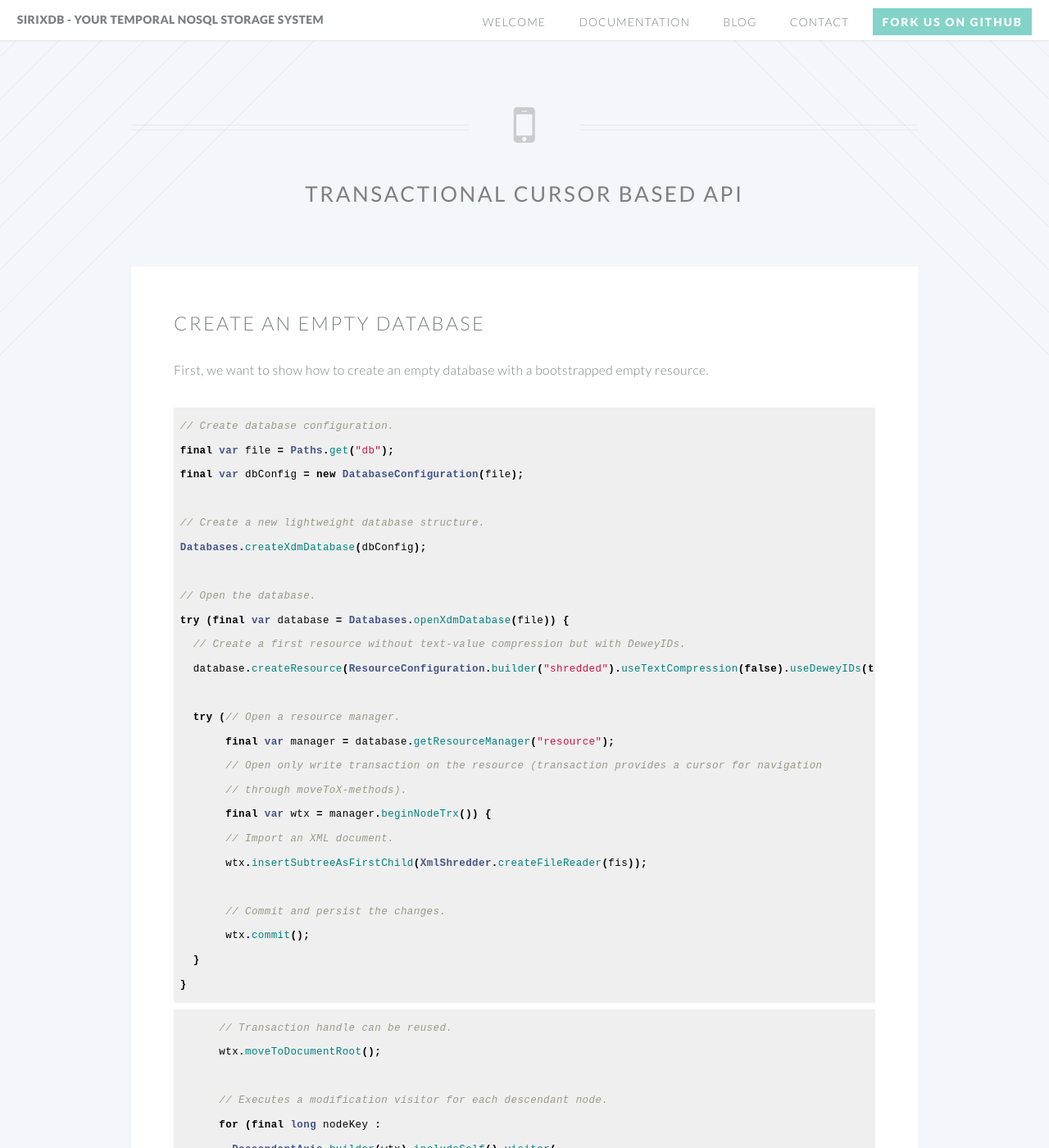
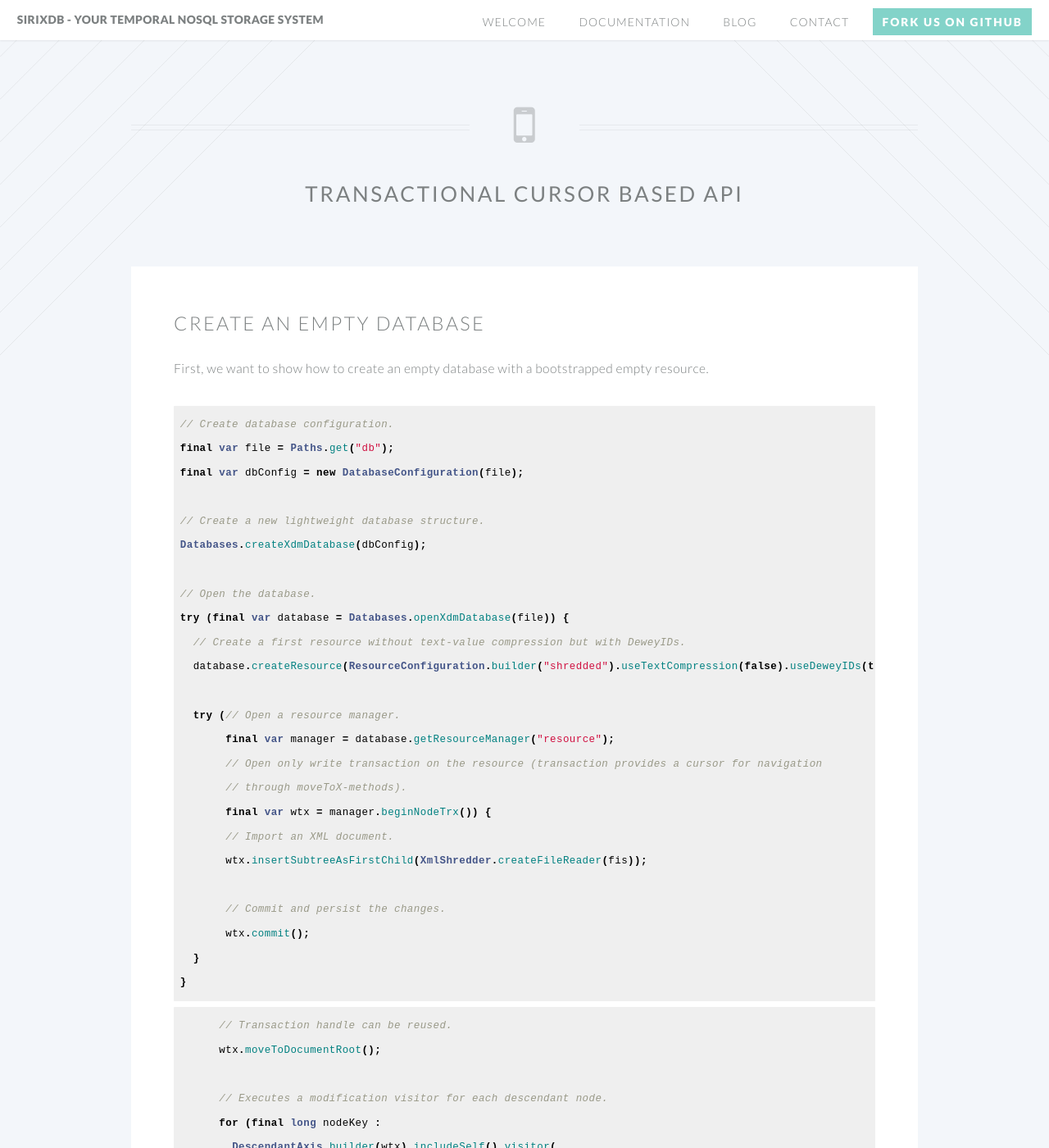
Before and after one commit to sirixdb/sirixdb.github.io, a Jekyll site: the page built from low-level-api.md, in a window 1280 px wide and 1400 px high. Shown: the whole window at 82% size. Built offline with Jekyll 4.4.1, drawn with Linux system fonts in a browser that asks for light colours; our own code applies the rules of GitHub Pages for plain Markdown files.

Commit message:
Update style.css

```diff
--- a/css/style.css
+++ b/css/style.css
@@ -1112,11 +1112,11 @@
   padding-bottom: .4em;
   margin-top: .4em;
   padding-bottom: .4em;
-  line-height: normal;
+  line-height: 1em;
 }
 
 section.markdown > span {
-  line-height: normal;
+  line-height: 1em;
 }
 
 pre.highlight {
```
